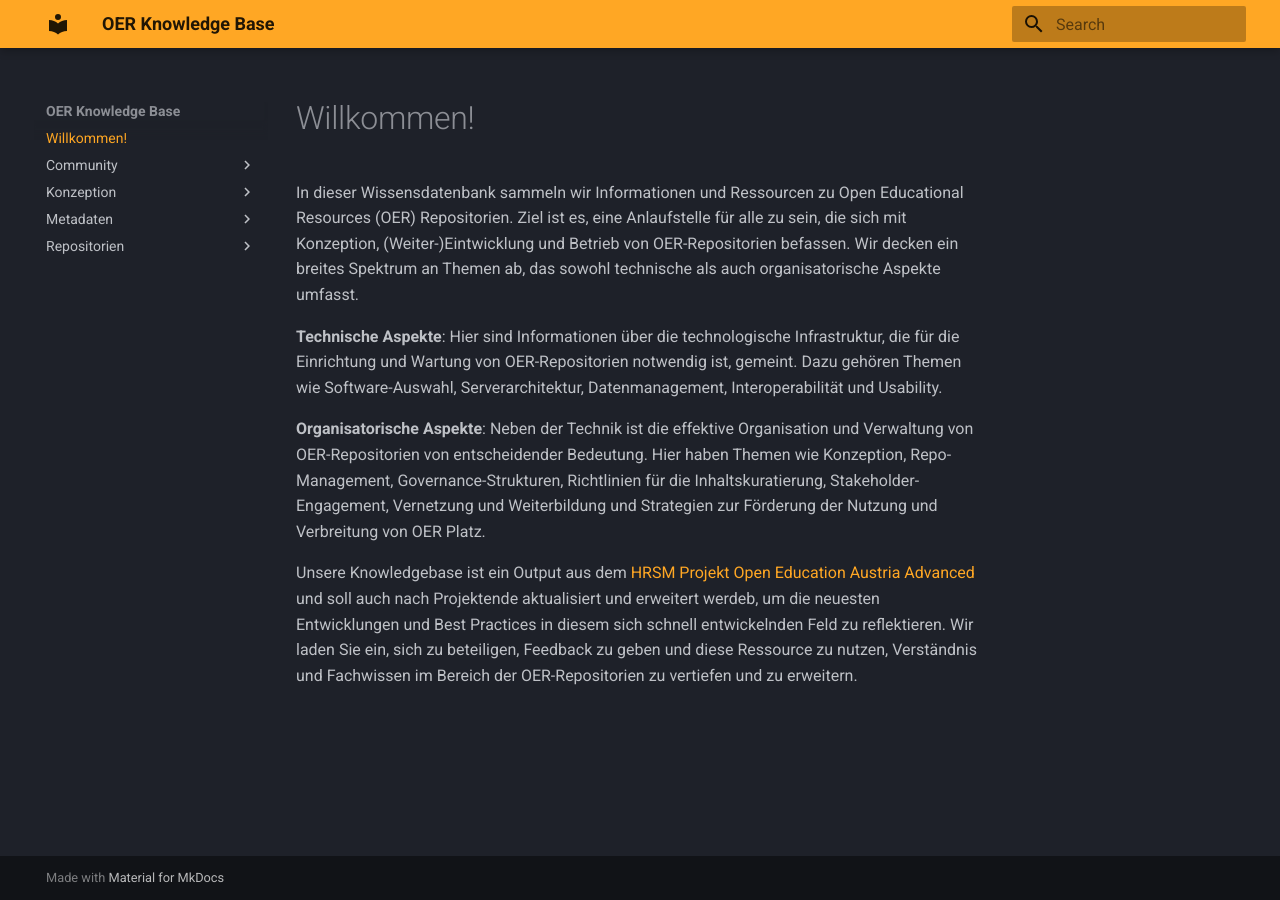
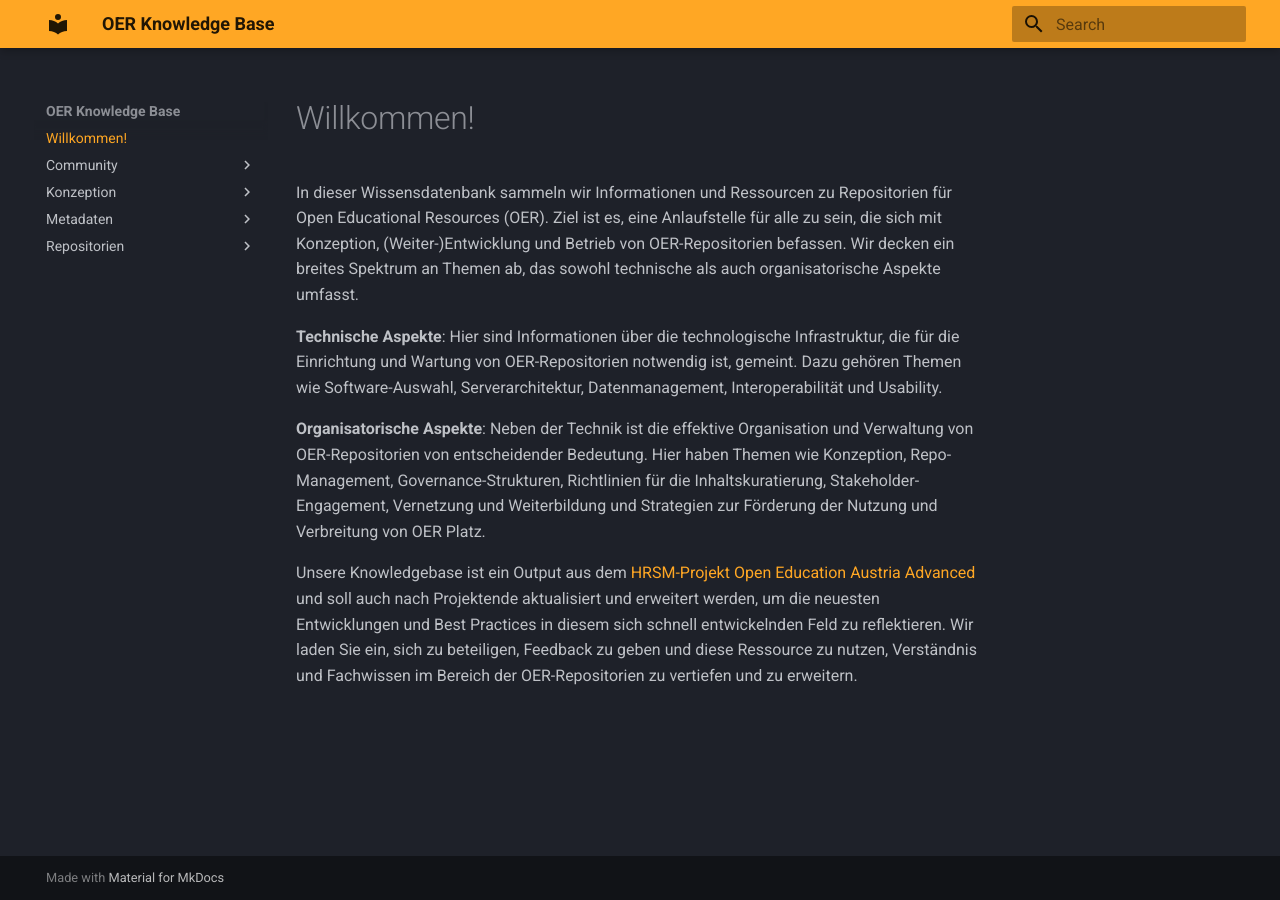
Before and after one commit to oerBASE/knowledgebase, an MkDocs documentation site: the page built from docs/index.md, in a window 1280 px wide. Built offline with MkDocs 1.6.1 and Material for MkDocs 9.7.7, drawn with Linux system fonts in a browser that asks for light colours.

Commit message:
Update index.md

```diff
--- a/docs/index.md
+++ b/docs/index.md
@@ -1,9 +1,9 @@
 # Willkommen!
 
-In dieser Wissensdatenbank sammeln wir Informationen und Ressourcen zu Open Educational Resources (OER) Repositorien. Ziel ist es, eine Anlaufstelle für alle zu sein, die sich mit Konzeption, (Weiter-)Eintwicklung und Betrieb von OER-Repositorien befassen. Wir decken ein breites Spektrum an Themen ab, das sowohl technische als auch organisatorische Aspekte umfasst.
+In dieser Wissensdatenbank sammeln wir Informationen und Ressourcen zu Repositorien für Open Educational Resources (OER). Ziel ist es, eine Anlaufstelle für alle zu sein, die sich mit Konzeption, (Weiter-)Entwicklung und Betrieb von OER-Repositorien befassen. Wir decken ein breites Spektrum an Themen ab, das sowohl technische als auch organisatorische Aspekte umfasst.
 
 **Technische Aspekte**: Hier sind Informationen über die technologische Infrastruktur, die für die Einrichtung und Wartung von OER-Repositorien notwendig ist, gemeint. Dazu gehören Themen wie Software-Auswahl, Serverarchitektur, Datenmanagement, Interoperabilität und Usability.
 
 **Organisatorische Aspekte**: Neben der Technik ist die effektive Organisation und Verwaltung von OER-Repositorien von entscheidender Bedeutung. Hier haben Themen wie Konzeption, Repo-Management, Governance-Strukturen, Richtlinien für die Inhaltskuratierung, Stakeholder-Engagement, Vernetzung und Weiterbildung und Strategien zur Förderung der Nutzung und Verbreitung von OER Platz.
 
-Unsere Knowledgebase ist ein Output aus dem [HRSM Projekt Open Education Austria Advanced](https://www.openeducation.at) und soll auch nach Projektende aktualisiert und erweitert werdeb, um die neuesten Entwicklungen und Best Practices in diesem sich schnell entwickelnden Feld zu reflektieren. Wir laden Sie ein, sich zu beteiligen, Feedback zu geben und diese Ressource zu nutzen, Verständnis und Fachwissen im Bereich der OER-Repositorien zu vertiefen und zu erweitern.
+Unsere Knowledgebase ist ein Output aus dem [HRSM-Projekt Open Education Austria Advanced](https://www.openeducation.at) und soll auch nach Projektende aktualisiert und erweitert werden, um die neuesten Entwicklungen und Best Practices in diesem sich schnell entwickelnden Feld zu reflektieren. Wir laden Sie ein, sich zu beteiligen, Feedback zu geben und diese Ressource zu nutzen, Verständnis und Fachwissen im Bereich der OER-Repositorien zu vertiefen und zu erweitern.
```
